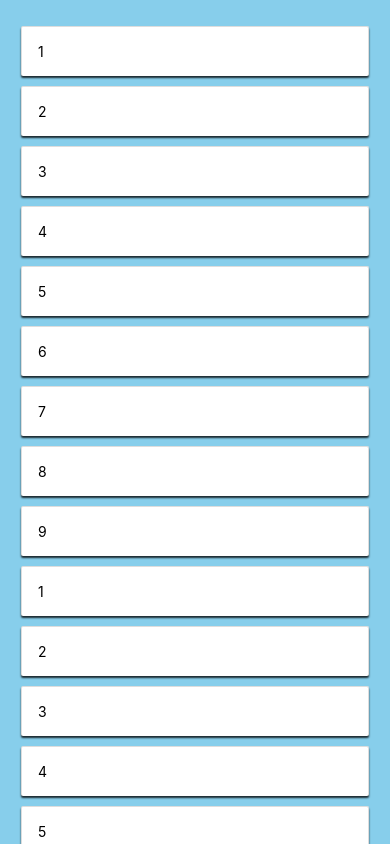
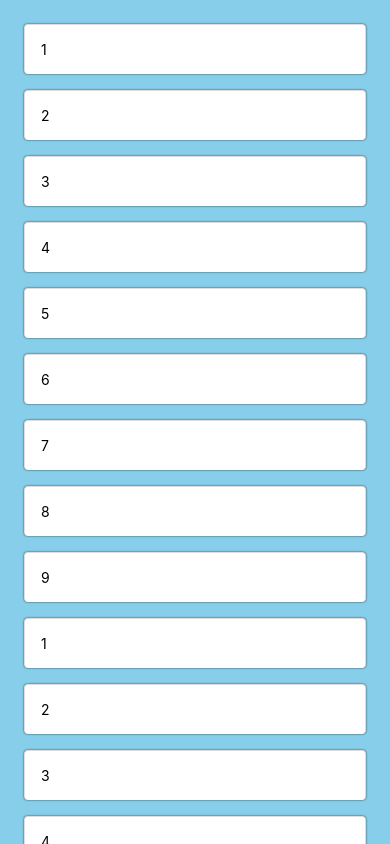
Before and after one commit to qvil-playground/photo-album, a React Native app: screen / in a window 390 px wide. Built offline with nearby package versions, Linux system fonts and the light colour scheme.

Commit message:
Modify Card style with styled-components

```diff
--- a/package.json
+++ b/package.json
@@ -13,7 +13,8 @@
     "react": "16.8.3",
     "react-dom": "^16.8.6",
     "react-native": "https://github.com/expo/react-native/archive/sdk-33.0.0.tar.gz",
-    "react-native-web": "^0.11.4"
+    "react-native-web": "^0.11.4",
+    "styled-components": "^4.3.2"
   },
   "devDependencies": {
     "babel-preset-expo": "^5.1.1"
--- a/screens/CardLayout.js
+++ b/screens/CardLayout.js
@@ -1,35 +1,42 @@
 import React from "react";
 import { View, Text, StyleSheet, ScrollView } from "react-native";
+import styled from "styled-components/native";
 
 const array = [1, 2, 3, 4, 5, 6, 7, 8, 9, 1, 2, 3, 4, 5, 6, 7, 8, 9];
+
+const Card = styled.View`
+  border-width: 1;
+  border-radius: 2;
+  border-color: #ddd;
+  border-bottom-width: 0;
+  shadow-color: #000;
+  shadow-offset: {width: 0, height: 2};
+  shadow-opacity: 0.8;
+  shadow-radius: 2;
+  elevation: 1;
+  margin: 8px;
+  background-color: white;
+  border-radius: 4px;
+  padding: 16px;
+  background: white;
+`;
+
 const CardLayout = () => {
   return (
     <View style={styles.container}>
       <ScrollView style={styles.scrollView}>
         {array.map((value, index) => (
-          <View key={index} style={styles.card}>
+          <Card key={index}>
             <Text>{value}</Text>
-          </View>
+          </Card>
+          // <View key={index} style={styles.card}>
+          //   <Text>{value}</Text>
+          // </View>
         ))}
       </ScrollView>
     </View>
   );
 };
-
-// const StyledView = styled.View`
-//   border-width: 1;
-//   border-radius: 2;
-//   border-color: #ddd;
-//   border-bottom-width: 0;
-//   shadow-color: #000;
-//   shadow-offset: {width: 0, height: 2};
-//   shadow-opacity: 0.8;
-//   shadow-radius: 2;
-//   elevation: 1;
-//   margin-left: 5;
-//   margin-right: 5;
-//   margin-top: 10;
-// `
 
 const styles = StyleSheet.create({
   container: {
```
Also changed, not shown: 1 other file (tests, documents, lock files or other folders).
